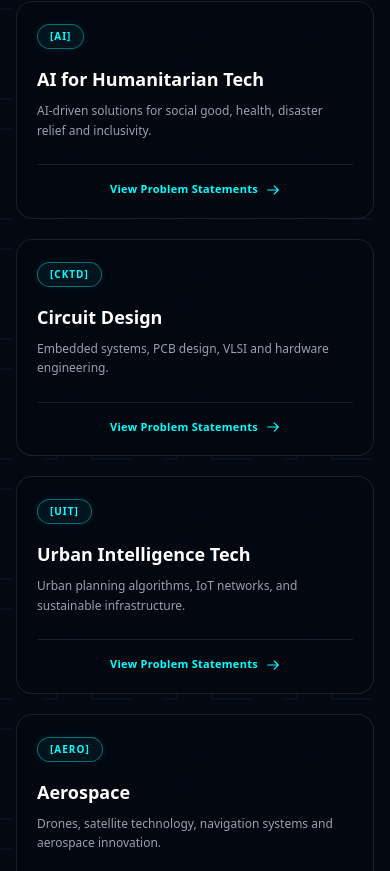
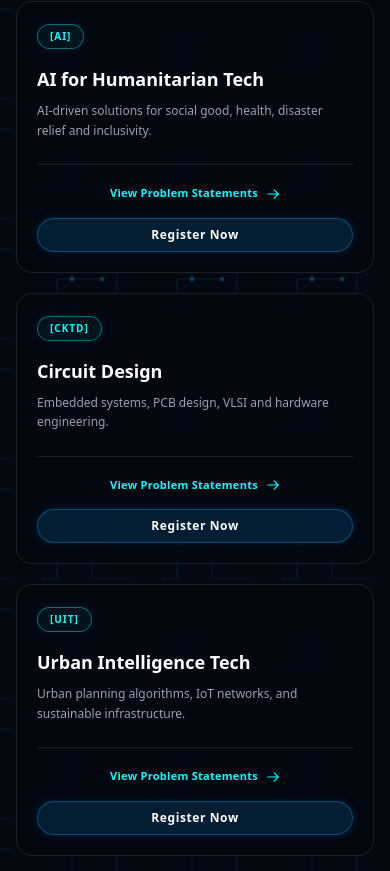
Before and after one commit to Sharanx77/neo-nexus-36.1, a Next.js app: page / in a window 390 px wide. Shown: the part 4953-5824 px from the top of the page. Built offline with nearby package versions, Linux system fonts and the light colour scheme.

Commit message:
Update Tracks.tsx

```diff
--- a/components/Tracks.tsx
+++ b/components/Tracks.tsx
@@ -1,5 +1,6 @@
 'use client';
 import { useState, useEffect } from 'react';
+import Link from 'next/link';
 
 export default function Tracks() {
   const [activeDomain, setActiveDomain] = useState<string | null>(null);
@@ -162,13 +163,24 @@ export default function Tracks() {
                   {domain.shortDesc}
                 </p>
 
-                <div className="mt-auto border-t border-white/10 pt-4 flex items-center justify-center sm:justify-start">
+                {/* FOOTER WITH DYNAMIC LINK */}
+                <div className="mt-auto border-t border-white/10 pt-5 flex flex-col sm:flex-row items-center justify-between gap-4">
                   <span className="text-[11px] sm:text-xs md:text-sm font-semibold tracking-wide text-cyan group-hover:text-white transition-colors flex items-center gap-2">
                     View Problem Statements
                     <svg className="w-3.5 h-3.5 sm:w-4 sm:h-4 transform group-hover:translate-x-1 transition-transform" fill="none" stroke="currentColor" viewBox="0 0 24 24">
                       <path strokeLinecap="round" strokeLinejoin="round" strokeWidth="2" d="M14 5l7 7m0 0l-7 7m7-7H3" />
                     </svg>
                   </span>
+
+                  <Link
+                    href="https://www.evynte.com/event/checkout/neo-nexus-361"
+                    target="_blank"
+                    rel="noopener noreferrer"
+                    onClick={(e) => e.stopPropagation()}
+                    className="w-full sm:w-auto text-center bg-electric/20 hover:bg-electric text-white border border-electric/50 px-5 py-2 rounded-full text-xs font-bold tracking-wider transition-colors shadow-[0_0_10px_rgba(14,124,196,0.2)] hover:shadow-[0_0_20px_rgba(14,124,196,0.5)] z-10 relative"
+                  >
+                    Register Now
+                  </Link>
                 </div>
               </div>
             ))}
```
